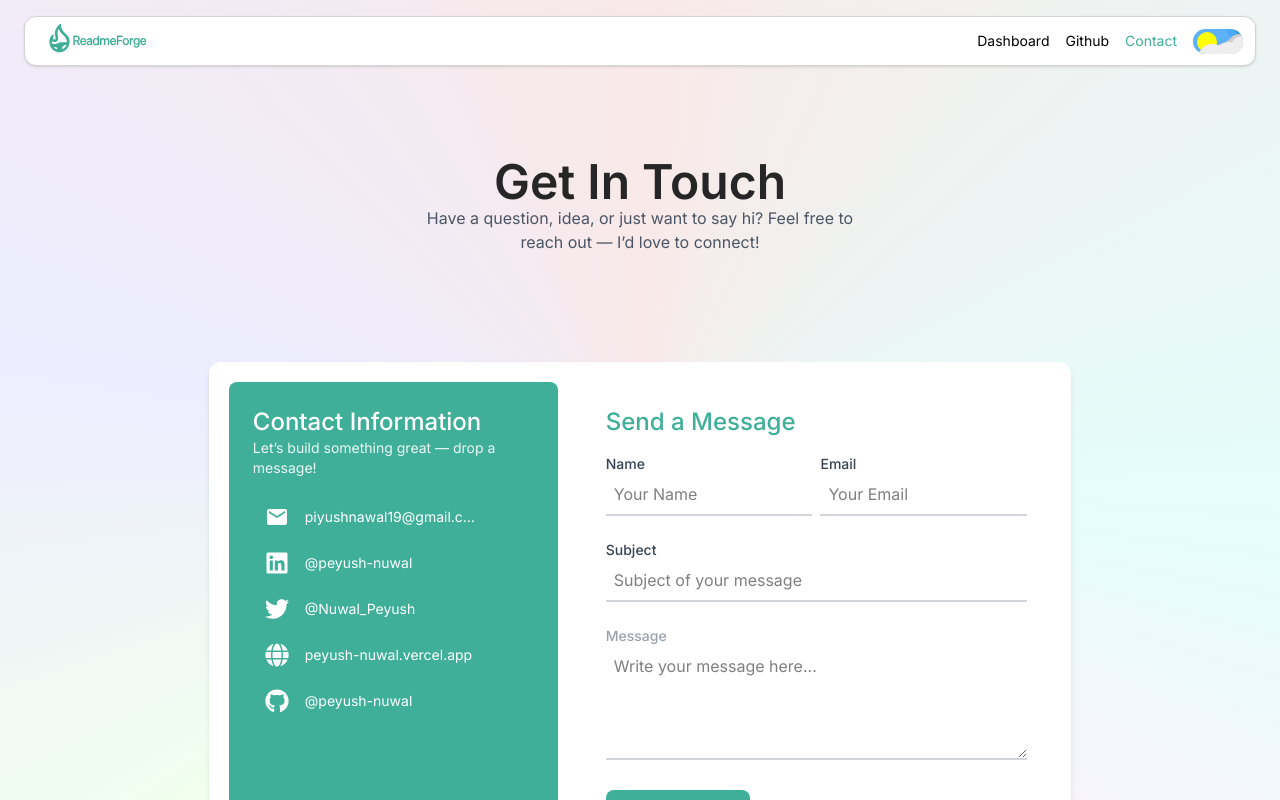
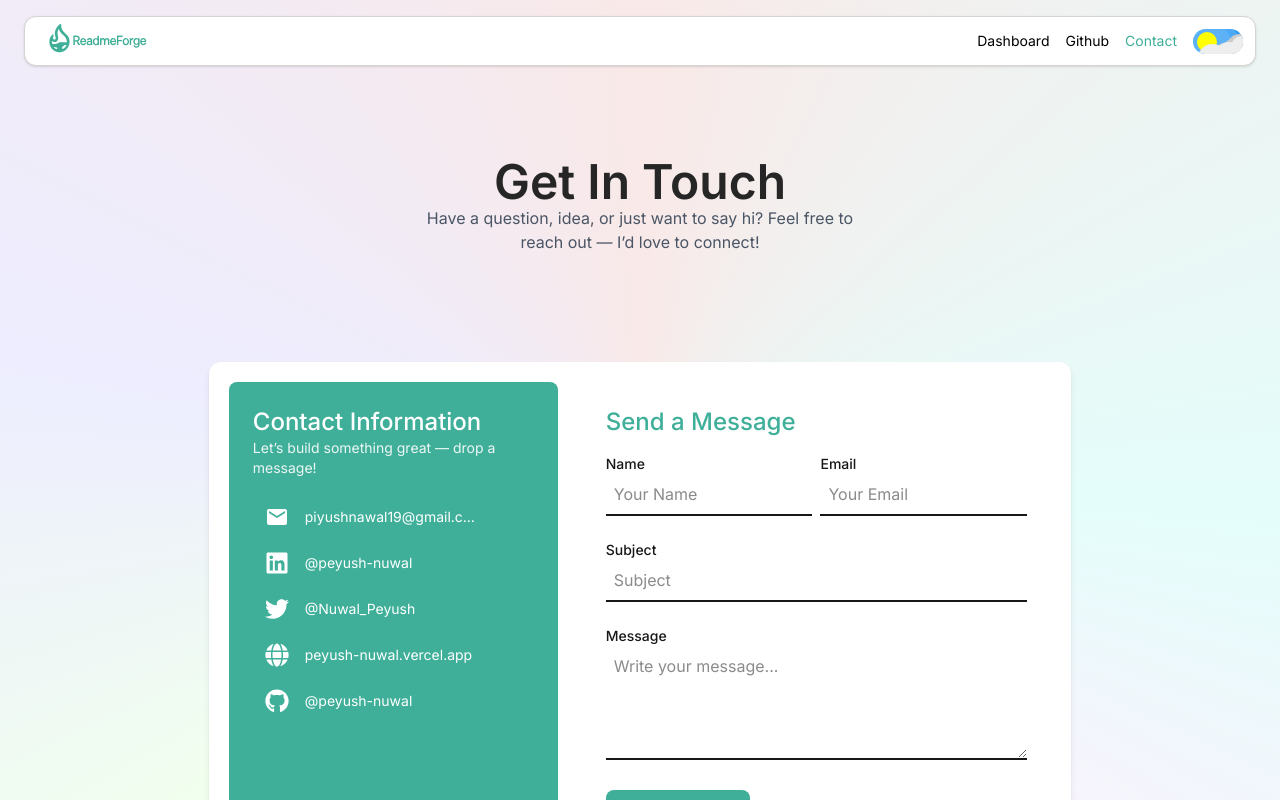
Before and after one commit to peyush-nuwal/readme-forge, a Next.js app: page /contact in a window 1280 px wide. Shown: the top 800 px of the page. Built offline with nearby package versions, Linux system fonts and the light colour scheme.

Commit message:
added sening mail function check on vercel

```diff
--- a/package.json
+++ b/package.json
@@ -14,7 +14,7 @@
     "@dnd-kit/sortable": "^10.0.0",
     "@tailwindcss/typography": "^0.5.16",
     "@uiw/react-markdown-preview": "^5.1.4",
-    "emailjs-com": "^3.2.0",
+    "dotenv": "^17.2.0",
     "next": "15.3.5",
     "prismjs": "^1.30.0",
     "react": "^19.0.0",
@@ -25,6 +25,7 @@
     "react-syntax-highlighter": "^15.6.1",
     "rehype-raw": "^7.0.0",
     "remark-gfm": "^4.0.1",
+    "resend": "^4.6.0",
     "zustand": "^5.0.6"
   },
   "devDependencies": {
--- /dev/null
+++ b/src/app/api/send/route.ts
@@ -0,0 +1,29 @@
+import { Resend } from "resend";
+
+const resend = new Resend(process.env.RESEND_API_KEY);
+
+export async function POST(req: Request) {
+  const { name, email, subject, message } = await req.json();
+
+  try {
+    const { data, error } = await resend.emails.send({
+      from: "Your Name <onboarding@resend.dev>", // Or your verified domain
+      to: "yourname@gmail.com", // your inbox
+      subject: subject || `Message from ${name}`,
+      html: `<p><strong>Name:</strong> ${name}</p>
+             <p><strong>Email:</strong> ${email}</p>
+             <p><strong>Message:</strong><br/>${message}</p>`,
+    });
+
+    if (error) {
+      console.error("Resend Error:", error);
+      return new Response("Failed to send email", { status: 500 });
+    }
+
+console.log("Email sent:", data);
+    return new Response("Message sent successfully");
+  } catch (err) {
+    console.error("Unexpected error:", err);
+    return new Response("Server error", { status: 500 });
+  }
+}
--- a/src/app/contact/page.tsx
+++ b/src/app/contact/page.tsx
@@ -1,10 +1,11 @@
 "use client";
-import React, { useRef, useState } from "react";
+import React, {  useState } from "react";
 import { MdEmail } from "react-icons/md";
 import { FaLinkedin, FaTwitter, FaGlobe } from "react-icons/fa";
 import { FaGithub } from "react-icons/fa6";
 import { FaRegCopy } from "react-icons/fa";
-import emailjs from "emailjs-com";
+import ContactForm from "@/components/ContactForm";
+
 
 const contactInfo = [
   {
@@ -50,9 +51,10 @@ const contactInfo = [
 ];
 
 const Page = () => {
-  const formRef = useRef<HTMLFormElement>(null);
   const [copiedId, setCopiedId] = useState<string | null>(null);
-  const [status, setStatus] = useState("");
+
+
+  // console.log(formRef.current)
   const handleCopy = (id: string, value: string) => {
     navigator.clipboard.writeText(value);
     setCopiedId(id);
@@ -61,30 +63,7 @@ const Page = () => {
     }, 1500); // 1.5s
   };
 
-  // Inside your component
- const handleSendMail = (e: React.FormEvent<HTMLFormElement>) => {
-   e.preventDefault();
 
-   if (!formRef.current) return;
-
-   emailjs
-     .sendForm(
-       "service_gxe293x",
-       "your_template_id",
-       formRef.current,
-       "your_user_id" // or public key
-     )
-     .then(
-       () => {
-         setStatus("Message sent successfully!");
-         formRef.current?.reset();
-       },
-       (error) => {
-         console.error("Email sending failed:", error);
-         setStatus("Something went wrong. Try again!");
-       }
-     );
- };
   return (
     <div className=" px-6 py-8 flex flex-col items-center justify-center min-h-screen p-4 dark:bg-foreground">
       <div className="w-full h-[30vh] max-w-md flex flex-col items-center justify-center space-y-4">
@@ -152,66 +131,7 @@ const Page = () => {
           <h2 className="text-2xl text-accent font-medium mb-4">
             Send a Message
           </h2>
-          <form
-            ref={formRef}
-            onSubmit={handleSendMail}
-            className="space-y-4 grid grid-cols-2 gap-2 "
-          >
-            {/* ---name field --- */}
-            <div className="col-span-2 lg:col-span-1">
-              <label className="block text-sm font-medium text-gray-700 dark:text-gray-400">
-                Name
-              </label>
-              <input
-                type="text"
-                name="user_name"
-                className="w-full p-2 text-black dark:text-white border-b-2 border-b-gray-300  dark:bg-neutral-800 dark:border-b-neutral-700 focus:outline-none focus:border-b-2 focus:border-b-accent dark:placeholder:text-gray-600"
-                placeholder="Your Name"
-              />
-            </div>
-            {/* ---email field --- */}
-            <div className="col-span-2 lg:col-span-1">
-              <label className="block text-sm font-medium text-gray-700 dark:text-gray-400">
-                Email
-              </label>
-              <input
-                type="email"
-                name="user_email"
-                required
-                className="w-full p-2 text-black dark:text-white border-b-2 border-b-gray-300  dark:bg-neutral-800 dark:border-b-neutral-700 focus:outline-none focus:border-b-2 focus:border-b-accent dark:placeholder:text-gray-600"
-                placeholder="Your Email"
-              />
-            </div>
-            {/* ---subject  --- */}
-            <div className="col-span-2 ">
-              <label className="block text-sm font-medium text-gray-700 dark:text-gray-400">
-                Subject
-              </label>
-              <input
-                type="subject"
-                name="subject"
-                className="w-full p-2 text-black dark:text-white border-b-2 border-b-gray-300  dark:bg-neutral-800 dark:border-b-neutral-700 focus:outline-none focus:border-b-2 focus:border-b-accent dark:placeholder:text-gray-600"
-                placeholder="Subject of your message"
-              />
-            </div>
-            {/* ---message field --- */}
-            <div className="col-span-2 ">
-              <label className="block text-sm font-medium text-gray-400 dark:text-gray-400">
-                Message
-              </label>
-              <textarea
-                rows={4}
-                name="message"
-                className="w-full p-2 text-black dark:text-white border-b-2 border-b-gray-300   dark:border-b-neutral-700 focus:outline-none focus:border-b-2 focus:border-b-accent  dark:placeholder:text-gray-600
-                "
-                placeholder="Write your message here..."
-              ></textarea>
-            </div>
-            <button type="submit" className="w-full md:w-fit btn btn-primary">
-              Send Message
-            </button>
-          </form>
-          {status && <p className="col-span-2 text-sm">{status}</p>}
+          <ContactForm/>
         </div>
       </div>
     </div>
--- /dev/null
+++ b/src/components/ContactForm.tsx
@@ -0,0 +1,101 @@
+"use client";
+
+import React, { useRef, useState } from "react";
+
+interface ContactFormProps {
+  className?: string;
+}
+
+const ContactForm: React.FC<ContactFormProps> = ({ className }) => {
+  const formRef = useRef<HTMLFormElement>(null);
+  const [status, setStatus] = useState("");
+
+  const handleSendMail = async (e: React.FormEvent<HTMLFormElement>) => {
+    e.preventDefault();
+    setStatus("Sending...");
+
+    const formData = new FormData(formRef.current!);
+    const name = formData.get("user_name");
+    const email = formData.get("user_email");
+    const subject = formData.get("subject");
+    const message = formData.get("message");
+
+    try {
+      const res = await fetch("/api/send", {
+        method: "POST",
+        headers: { "Content-Type": "application/json" },
+        body: JSON.stringify({ name, email, subject, message }),
+      });
+
+      if (res.ok) {
+        setStatus("Message sent successfully!");
+        formRef.current?.reset();
+      } else {
+        setStatus("Something went wrong. Try again.");
+      }
+    } catch (err) {
+      console.error(err);
+      setStatus("Something went wrong. Try again.");
+    }
+  };
+
+  return (
+    <form
+      ref={formRef}
+      onSubmit={handleSendMail}
+      className={`space-y-4 grid grid-cols-2 gap-2 ${className}`}
+    >
+      <div className="col-span-2 lg:col-span-1">
+        <label className="block text-sm font-medium">Name</label>
+        <input
+          type="text"
+          name="user_name"
+          placeholder="Your Name"
+          className="w-full p-2 border-b-2 dark:bg-neutral-800"
+        />
+      </div>
+
+      <div className="col-span-2 lg:col-span-1">
+        <label className="block text-sm font-medium">Email</label>
+        <input
+          type="email"
+          name="user_email"
+          required
+          placeholder="Your Email"
+          className="w-full p-2 border-b-2 dark:bg-neutral-800"
+        />
+      </div>
+
+      <div className="col-span-2">
+        <label className="block text-sm font-medium">Subject</label>
+        <input
+          type="text"
+          name="subject"
+          placeholder="Subject"
+          className="w-full p-2 border-b-2 dark:bg-neutral-800"
+        />
+      </div>
+
+      <div className="col-span-2">
+        <label className="block text-sm font-medium">Message</label>
+        <textarea
+          name="message"
+          rows={4}
+          placeholder="Write your message..."
+          className="w-full p-2 border-b-2 dark:bg-neutral-800"
+        />
+      </div>
+
+      <button
+        type="submit"
+        className="w-full md:w-fit btn btn-primary col-span-2"
+      >
+        Send Message
+      </button>
+
+      {status && <p className="col-span-2 text-sm">{status}</p>}
+    </form>
+  );
+};
+
+export default ContactForm;
```
Also changed, not shown: 1 other file (tests, documents, lock files or other folders).
